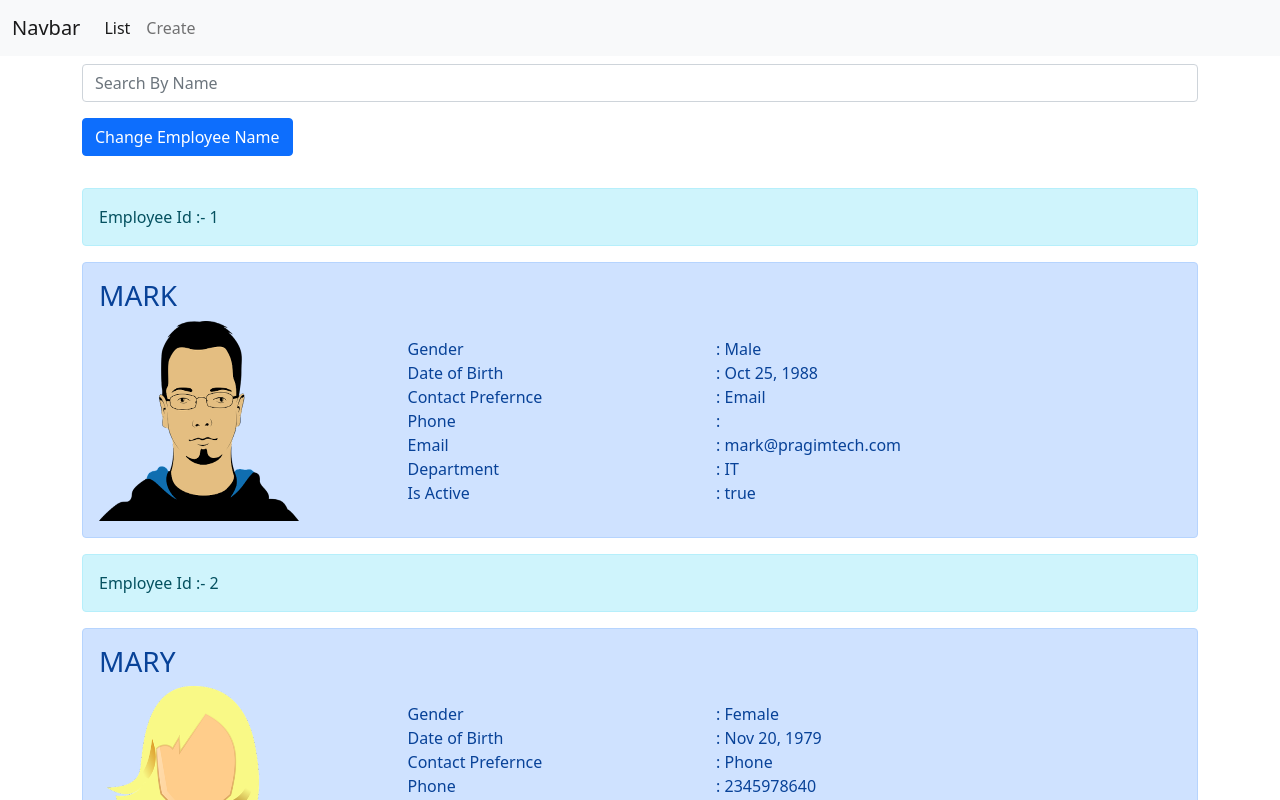
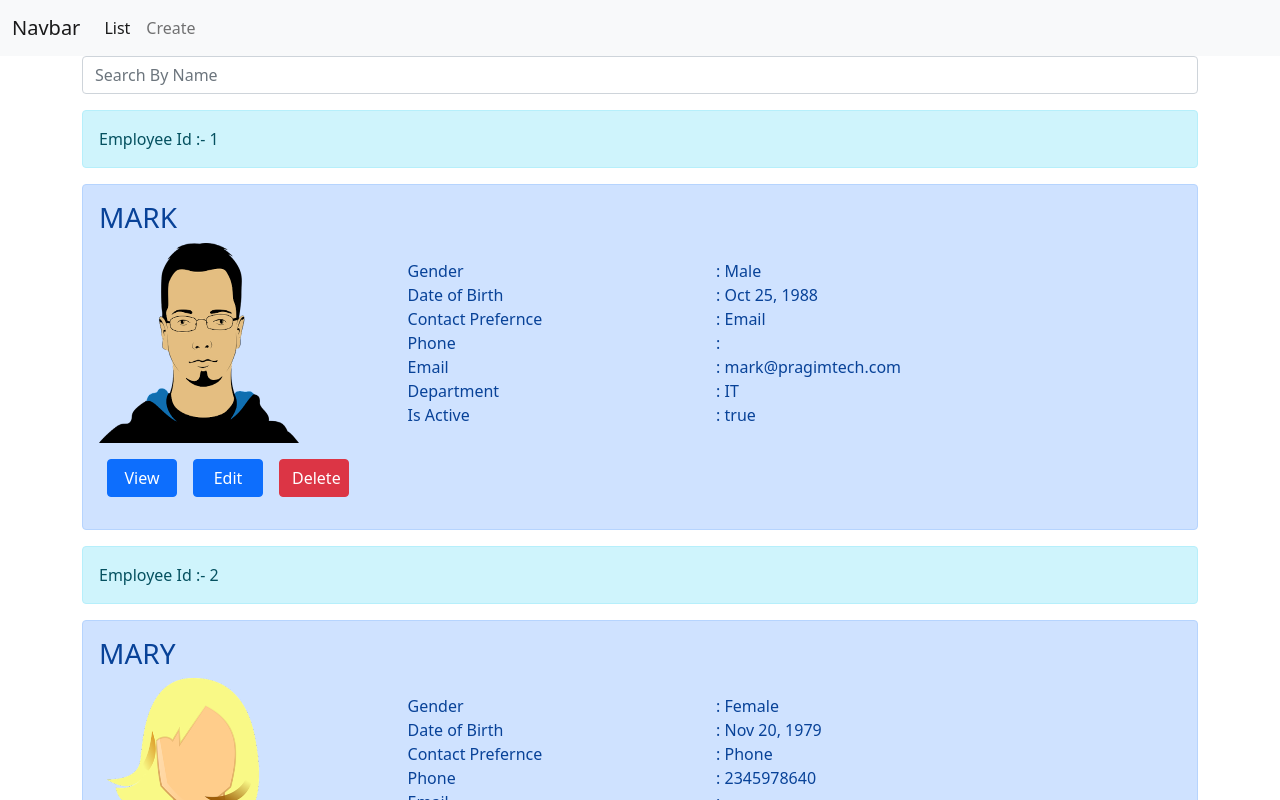
Before and after one commit to Parth0990/AngularForms, an Angular app: page /list in a window 1280 px wide. Shown: the top 800 px of the page. Built offline with nearby package versions, Linux system fonts and the light colour scheme.

Commit message:
20th June Final Commit

```diff
--- a/src/app/employees/display-employee.component.css
+++ b/src/app/employees/display-employee.component.css
@@ -7,3 +7,6 @@
     display: flex;
     align-items: center;
 }
+.btn {
+    width: 70px;
+}
--- a/src/app/employees/display-employee.component.html
+++ b/src/app/employees/display-employee.component.html
@@ -1,11 +1,20 @@
 <!-- <div class="panel panel-primary" (click)="handleClick()"> -->
-  <div class = "alert" role="alert" [class.alert-warning]="selectedEmployeeId === employee.id"
-  [class.alert-info]="selectedEmployeeId !== employee.id">Employee Id :- {{employee.id}}</div>
-<div class="alert"
-role="alert" [class.alert-danger]="selectedEmployeeId === employee.id"
-[class.alert-primary]="selectedEmployeeId !== employee.id">
+<div
+  class="alert"
+  role="alert"
+  [class.alert-warning]="selectedEmployeeId === employee.id"
+  [class.alert-info]="selectedEmployeeId !== employee.id"
+>
+  Employee Id :- {{ employee.id }}
+</div>
+<div
+  class="alert"
+  role="alert"
+  [class.alert-danger]="selectedEmployeeId === employee.id"
+  [class.alert-primary]="selectedEmployeeId !== employee.id"
+>
   <div class="panel-heading">
-    <h3 class="panel-title">{{ employee.name | uppercase}}</h3>
+    <h3 class="panel-title">{{ employee.name | uppercase }}</h3>
   </div>
   <div class="panel-body">
     <div class="col-md-10">
@@ -59,4 +68,11 @@ role="alert" [class.alert-danger]="selectedEmployeeId === employee.id"
       </div>
     </div>
   </div>
+  <div class="panel-footer">
+    <button class="btn btn-primary mx-2 my-3" (click)="viewEmployee()">
+      View
+    </button>
+    <button class="btn btn-primary mx-2 my-3">Edit</button>
+    <button class="btn btn-danger mx-2 my-3">Delete</button>
+  </div>
 </div>
--- a/src/app/employees/display-employee.component.ts
+++ b/src/app/employees/display-employee.component.ts
@@ -7,7 +7,7 @@ import {
   Output,
   SimpleChanges,
 } from '@angular/core';
-import { ActivatedRoute } from '@angular/router';
+import { ActivatedRoute, Router } from '@angular/router';
 import { Employee } from '../models/employee.model';
 
 @Component({
@@ -46,7 +46,7 @@ export class DisplayEmployeeComponent implements OnInit {
   //   return this._employee;
   // }
 
-  constructor(private _route: ActivatedRoute) {}
+  constructor(private _route: ActivatedRoute, private _router: Router) {}
 
   ngOnInit(): void {
     this.selectedEmployeeId = +this._route.snapshot.paramMap.get('id');
@@ -82,4 +82,13 @@ export class DisplayEmployeeComponent implements OnInit {
   getEmployeeNameAndGender(): string {
     return this.employee.name + ' ' + this.employee.gender;
   }
+
+  @Input()
+  searchTerm: string;
+
+  viewEmployee() {
+    this._router.navigate(['/employees', this.employee.id], {
+      queryParams: { searchTerm: this.searchTerm }
+    });
+  }
 }
--- a/src/app/employees/list-employees.component.html
+++ b/src/app/employees/list-employees.component.html
@@ -1,7 +1,7 @@
 <!-- <h1 *ngIf="dataFromChild">
   {{ dataFromChild.name + ' ' + dataFromChild.gender }}
 </h1> -->
-<h1 #h1Variable></h1>
+<!-- <h1 #h1Variable></h1> -->
 <div class="foprm-group">
   <input
     type="text"
@@ -10,22 +10,22 @@
     [(ngModel)]="searchTerm"
   />
 </div>
-<div class="form-group">
+<!-- <div class="form-group">
   <button class="btn btn-primary my-3" (click)="changeEmployeeName()">
     Change Employee Name
   </button>
-</div>
-<div
+</div> -->
+<!-- <div
   *ngFor="let employee of filteredEmployees"
-  (click)="h1Variable.innerHTML = childComponent.getEmployeeNameAndGender()"
-  (mousemove)="onMouseMove()"
->
-  <div (click)="onClick(employee.id)" class="pointerCursor my-3">
-    <app-display-employee
-      [employee]="employee"
-      #childComponent
-    ></app-display-employee>
-  </div>
+  (click)="h1Variable.innerHTML = childComponent.getEmployeeNameAndGender()" class="my-3"
+> -->
+<div *ngFor="let employee of filteredEmployees" class="my-3">
+  <!-- <div (click)="onClick(employee.id)" class="pointerCursor my-3"> </div>-->
+  <app-display-employee
+    [employee]="employee"
+    [searchTerm]="searchTerm"
+    #childComponent
+  ></app-display-employee>
 </div>
 
 <!--
--- a/src/app/employees/list-employees.component.ts
+++ b/src/app/employees/list-employees.component.ts
@@ -94,11 +94,11 @@ export class ListEmployeesComponent implements OnInit {
   //   this.dataFromChild = eventData;
   // }
 
-  onClick(employeeId: number) {
-    this._router.navigate(['/employees', employeeId], {
-      queryParams: { searchTerm: this.searchTerm, testParam: 'testValue' },
-    });
-  }
+  // onClick(employeeId: number) {
+  //   this._router.navigate(['/employees', employeeId], {
+  //     queryParams: { searchTerm: this.searchTerm, testParam: 'testValue' },
+  //   });
+  // }
 
   filteredEmployees: Employee[];
   private _searchTerm: string;
@@ -125,5 +125,5 @@ export class ListEmployeesComponent implements OnInit {
     // this.employees = newEmployeeArray;
   }
 
-  onMouseMove() {}
+  // onMouseMove() {}
 }
```
Also changed, not shown: src/app/employees/employee-details.component.html (+5 -3 lines).
